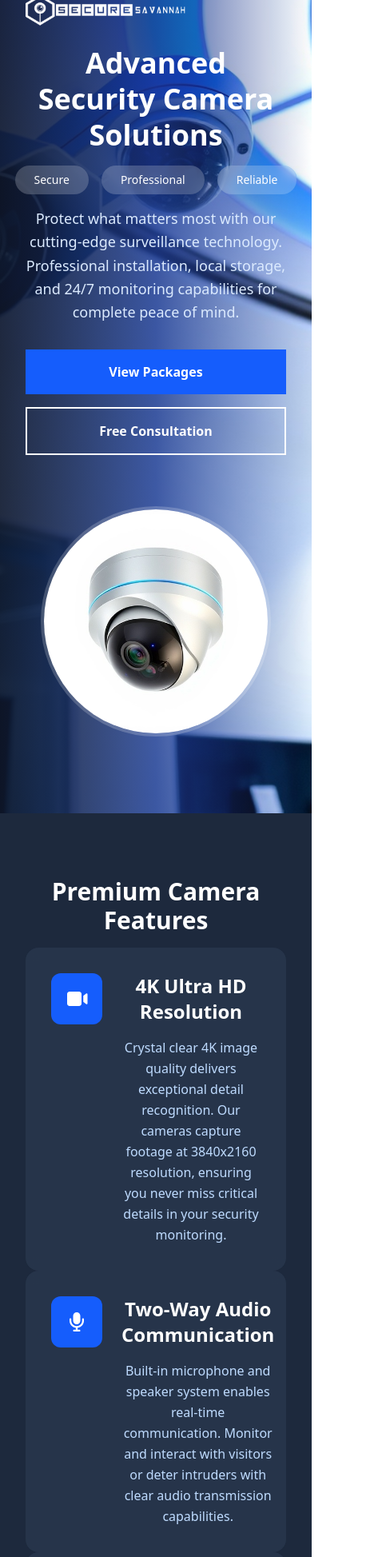
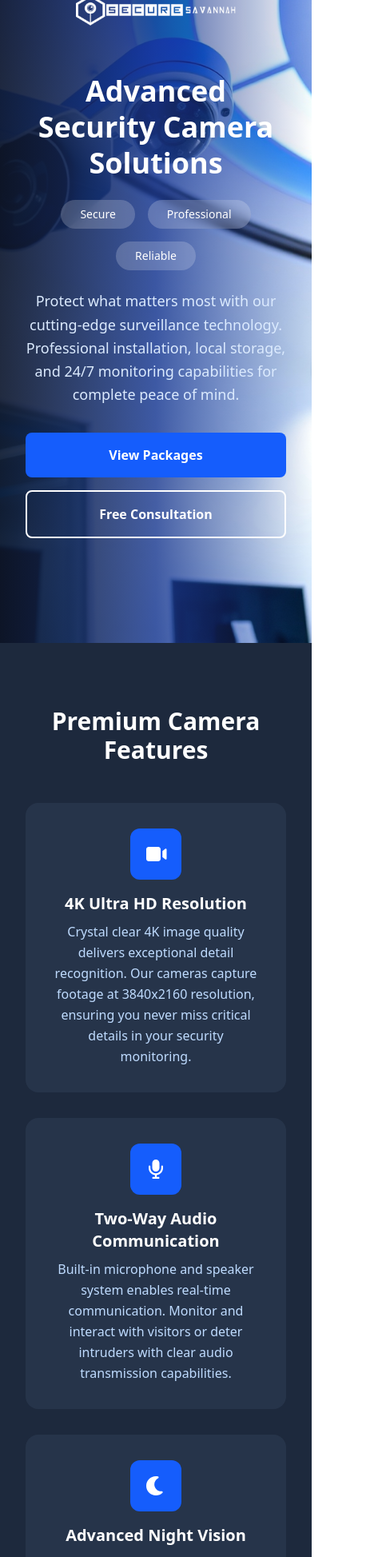
Before and after one commit to fetzsav/securesavannah, a Next.js app: page / in a window 390 px wide. Shown: the part 40-1987 px from the top of the page at 80% size, 483 px wide, since content can reach past the window. Built offline with nearby package versions, Linux system fonts and the light colour scheme.

Commit message:
mobile fixed

```diff
--- a/src/app/home.tsx
+++ b/src/app/home.tsx
@@ -15,6 +15,7 @@ import {
   faEnvelope,
   faGlobe,
   faPhone,
+  faMobileScreenButton,
 } from '@fortawesome/free-solid-svg-icons';
 
 const HomePage: React.FC = () => {
@@ -22,22 +23,25 @@ const [selectedPackage, setSelectedPackage] = useState<string>('');
 return (
 <div className="min-h-screen bg-gradient-to-br from-slate-900 via-blue-900 to-slate-800">
 {/* Hero Section */}
+{/* Hero Section */}
 <div
     className="relative min-h-screen flex items-center justify-center overflow-hidden"
     style={{
-    backgroundImage: `url('/images/splash1.jpg')`, // <-- Updated
+        backgroundImage: `url('/images/splash1.jpg')`,
         backgroundSize: 'cover',
         backgroundPosition: 'center',
         backgroundRepeat: 'no-repeat'
     }}
 >
     <div className="absolute inset-0 bg-gradient-to-r from-slate-900/90 via-blue-900/80 to-transparent"></div>
+
     {/* Header Navigation */}
     <div className="absolute top-0 left-0 right-0 z-20 p-8">
-    <div className="flex justify-between items-center max-w-7xl mx-auto">
+        {/* This container now centers its content on mobile */}
+        <div className="flex justify-center lg:justify-between items-center max-w-7xl mx-auto">
             <div className="flex items-center space-x-4">
                 <Image
-            src="/images/logo.png" // <-- Updated
+                    src="/images/logo.png"
                     alt="SecureSavannah Logo"
                     width={200}
                     height={80}
@@ -45,13 +49,16 @@ return (
             </div>
         </div>
     </div>
+
     {/* Hero Content */}
     <div className="relative z-10 max-w-7xl mx-auto px-8 grid grid-cols-1 lg:grid-cols-2 gap-16 items-center py-24 lg:py-0">
         <div className="text-white text-center lg:text-left">
-        <h1 className="text-4xl md:text-5xl lg:text-6xl font-bold mb-4 leading-tight">
+            <h1 className="text-4xl md:text-5xl lg:text-6xl font-bold mb-6 leading-tight">
                 Advanced Security Camera Solutions
             </h1>
-        <div className="flex space-x-4 mb-4 justify-center lg:justify-start">
+
+            {/* This container now wraps its content and uses gap for spacing */}
+            <div className="flex flex-wrap gap-4 mb-6 justify-center lg:justify-start">
                 <span className="px-6 py-2 bg-white/20 backdrop-blur-sm rounded-full text-white text-sm font-medium">
                     Secure
                 </span>
@@ -62,24 +69,28 @@ return (
                     Reliable
                 </span>
             </div>
+
             <p className="text-lg lg:text-xl text-blue-100 mb-8 leading-relaxed">
                 Protect what matters most with our cutting-edge surveillance technology. Professional installation, local storage, and 24/7 monitoring capabilities for complete peace of mind.
             </p>
+
             <div className="flex flex-col sm:flex-row gap-4 sm:gap-6 justify-center lg:justify-start">
-        <button className="px-8 py-4 bg-blue-600 hover:bg-blue-700 text-white font-semibold !rounded-button whitespace-nowrap cursor-pointer transition-colors">
+                <button className="px-8 py-4 bg-blue-600 hover:bg-blue-700 text-white font-semibold rounded-lg whitespace-nowrap cursor-pointer transition-colors">
                     View Packages
                 </button>
-        <button className="px-8 py-4 border-2 border-white text-white hover:bg-white hover:text-slate-900 font-semibold !rounded-button whitespace-nowrap cursor-pointer transition-colors">
+                <button className="px-8 py-4 border-2 border-white text-white hover:bg-white hover:text-slate-900 font-semibold rounded-lg whitespace-nowrap cursor-pointer transition-colors">
                     Free Consultation
                 </button>
             </div>
         </div>
-    <div className="flex justify-center">
+
+        {/* This second grid item is hidden on mobile and appears on desktop */}
+        <div className="hidden lg:flex justify-center">
              <div className="relative w-72 h-72 lg:w-96 lg:h-96 rounded-full overflow-hidden border-4 border-white/20 backdrop-blur-sm">
                 <Image
-            src="/images/turret_cam.jpg" // <-- Updated
+                    src="/images/turret_cam.jpg"
                     alt="Security Camera"
-            className="object-cover object-top"
+                    className="object-cover"
                     fill
                 />
             </div>
@@ -91,49 +102,56 @@ return (
  <div className="max-w-7xl mx-auto px-8">
   <div className="text-center mb-12 md:mb-16">
    <h2 className="text-3xl md:text-4xl font-bold text-white mb-4">Premium Camera Features</h2>
+  </div>
+
+  {/* This is the grid container */}
+  <div className="grid grid-cols-1 md:grid-cols-2 gap-8">
    {/* HD Feature */}
-        <div className="flex items-start space-x-6 p-8 bg-slate-700/50 rounded-2xl backdrop-blur-sm h-full">
-        <div className="w-16 h-16 bg-blue-600 rounded-xl flex items-center justify-center flex-shrink-0">
+   <div className="bg-slate-700/50 rounded-2xl p-8 flex flex-col items-center md:items-start text-center md:text-left">
+    <div className="w-16 h-16 bg-blue-600 rounded-xl flex items-center justify-center flex-shrink-0 mb-4">
      <FontAwesomeIcon icon={faVideo} className="text-white text-2xl" />
     </div>
     <div>
-            <h3 className="text-2xl font-bold text-white mb-4">4K Ultra HD Resolution</h3>
+     <h3 className="text-xl lg:text-2xl font-bold text-white mb-2">4K Ultra HD Resolution</h3>
      <p className="text-blue-200 leading-relaxed">
       Crystal clear 4K image quality delivers exceptional detail recognition. Our cameras capture footage at 3840x2160 resolution, ensuring you never miss critical details in your security monitoring.
      </p>
     </div>
    </div>
+
    {/* Audio Feature */}
-        <div className="flex items-start space-x-6 p-8 bg-slate-700/50 rounded-2xl backdrop-blur-sm h-full">
-        <div className="w-16 h-16 bg-blue-600 rounded-xl flex items-center justify-center flex-shrink-0">
+   <div className="bg-slate-700/50 rounded-2xl p-8 flex flex-col items-center md:items-start text-center md:text-left">
+    <div className="w-16 h-16 bg-blue-600 rounded-xl flex items-center justify-center flex-shrink-0 mb-4">
      <FontAwesomeIcon icon={faMicrophone} className="text-white text-2xl" />
     </div>
     <div>
-            <h3 className="text-2xl font-bold text-white mb-4">Two-Way Audio Communication</h3>
+     <h3 className="text-xl lg:text-2xl font-bold text-white mb-2">Two-Way Audio Communication</h3>
      <p className="text-blue-200 leading-relaxed">
       Built-in microphone and speaker system enables real-time communication. Monitor and interact with visitors or deter intruders with clear audio transmission capabilities.
      </p>
     </div>
    </div>
+
    {/* Night Vision Feature */}
-        <div className="flex items-start space-x-6 p-8 bg-slate-700/50 rounded-2xl backdrop-blur-sm h-full">
-        <div className="w-16 h-16 bg-blue-600 rounded-xl flex items-center justify-center flex-shrink-0">
+   <div className="bg-slate-700/50 rounded-2xl p-8 flex flex-col items-center md:items-start text-center md:text-left">
+    <div className="w-16 h-16 bg-blue-600 rounded-xl flex items-center justify-center flex-shrink-0 mb-4">
      <FontAwesomeIcon icon={faMoon} className="text-white text-2xl" />
     </div>
     <div>
-            <h3 className="text-2xl font-bold text-white mb-4">Advanced Night Vision</h3>
+     <h3 className="text-xl lg:text-2xl font-bold text-white mb-2">Advanced Night Vision</h3>
      <p className="text-blue-200 leading-relaxed">
       Superior infrared technology provides clear visibility up to 100 feet in complete darkness. Full-color night vision available on select models for enhanced detail recognition.
      </p>
     </div>
    </div>
+
    {/* PTZ Feature */}
-        <div className="flex items-start space-x-6 p-8 bg-slate-700/50 rounded-2xl backdrop-blur-sm h-full">
-        <div className="w-16 h-16 bg-blue-600 rounded-xl flex items-center justify-center flex-shrink-0">
+   <div className="bg-slate-700/50 rounded-2xl p-8 flex flex-col items-center md:items-start text-center md:text-left">
+    <div className="w-16 h-16 bg-blue-600 rounded-xl flex items-center justify-center flex-shrink-0 mb-4">
      <FontAwesomeIcon icon={faArrowsUpDownLeftRight} className="text-white text-2xl" />
     </div>
     <div>
-            <h3 className="text-2xl font-bold text-white mb-4">PTZ Control System</h3>
+     <h3 className="text-xl lg:text-2xl font-bold text-white mb-2">PTZ Control System</h3>
      <p className="text-blue-200 leading-relaxed">
       Remote pan, tilt, and zoom functionality with 360-degree rotation. Control your cameras from anywhere using our mobile app for comprehensive area coverage and tracking.
      </p>
@@ -149,11 +167,13 @@ return (
             <h2 className="text-4xl font-bold text-white mb-4">Professional Installation Packages</h2>
             <p className="text-xl text-blue-200">Complete security solutions tailored to your needs</p>
         </div>
-    <div className="grid grid-cols-3 gap-8 max-w-6xl mx-auto">
+
+        {/* This grid is now responsive: 1 column on mobile, 3 on large screens */}
+        <div className="grid grid-cols-1 lg:grid-cols-3 gap-8 max-w-6xl mx-auto">
             {/* Package 1 */}
             <div className="flex flex-col bg-slate-800/80 backdrop-blur-sm rounded-2xl p-8 border border-slate-700">
                 <div className="relative mb-6">
-            <div className="absolute -top-4 right-0 bg-green-500 text-white text-sm px-3 py-1 rounded-full">Save 15%</div>
+                    <div className="absolute -top-4 -right-4 bg-green-500 text-white text-sm px-3 py-1 rounded-full">Save 15%</div>
                     <h3 className="text-2xl font-bold text-white">Essential Package</h3>
                     <div className="mt-2">
                         <span className="text-lg text-gray-400 line-through">$779</span>
@@ -180,7 +200,7 @@ return (
                 </ul>
                 <button
                     onClick={() => setSelectedPackage('essential')}
-            className={`w-full py-4 font-semibold !rounded-button whitespace-nowrap cursor-pointer transition-colors ${
+                    className={`w-full py-4 font-semibold rounded-lg whitespace-nowrap cursor-pointer transition-colors ${
                     selectedPackage === 'essential'
                         ? 'bg-blue-600 text-white'
                         : 'bg-blue-600 hover:bg-blue-700 text-white'
@@ -189,10 +209,11 @@ return (
                     Get Started
                 </button>
             </div>
+
             {/* Package 2 */}
-        <div className="flex flex-col bg-slate-800/80 backdrop-blur-sm rounded-2xl p-8 border border-blue-500">
+            <div className="flex flex-col bg-slate-800/80 backdrop-blur-sm rounded-2xl p-8 border-2 border-blue-500 shadow-lg shadow-blue-500/20">
                 <div className="relative mb-6">
-            <div className="absolute -top-4 right-0 bg-green-500 text-white text-sm px-3 py-1 rounded-full">Save 15%</div>
+                    <div className="absolute -top-4 -right-4 bg-green-500 text-white text-sm px-3 py-1 rounded-full">Save 15%</div>
                     <h3 className="text-2xl font-bold text-white">Professional Package</h3>
                     <div className="mt-2">
                         <span className="text-lg text-gray-400 line-through">$1,559</span>
@@ -219,7 +240,7 @@ return (
                 </ul>
                 <button
                     onClick={() => setSelectedPackage('professional')}
-            className={`w-full py-4 font-semibold !rounded-button whitespace-nowrap cursor-pointer transition-colors ${
+                    className={`w-full py-4 font-semibold rounded-lg whitespace-nowrap cursor-pointer transition-colors ${
                     selectedPackage === 'professional'
                         ? 'bg-blue-600 text-white'
                         : 'bg-blue-600 hover:bg-blue-700 text-white'
@@ -228,6 +249,7 @@ return (
                     Get Started
                 </button>
             </div>
+
             {/* Custom Installation Package */}
             <div className="flex flex-col bg-gradient-to-br from-blue-600 to-blue-800 backdrop-blur-sm rounded-2xl p-8 border border-blue-400">
                 <div className="mb-6">
@@ -254,7 +276,7 @@ return (
                 </ul>
                 <button
                     onClick={() => setSelectedPackage('custom')}
-            className="w-full py-4 bg-white text-blue-600 font-semibold !rounded-button whitespace-nowrap cursor-pointer hover:bg-blue-50 transition-colors"
+                    className="w-full py-4 bg-white text-blue-600 font-semibold rounded-lg whitespace-nowrap cursor-pointer hover:bg-blue-50 transition-colors"
                 >
                     Schedule Consultation
                 </button>
@@ -263,59 +285,78 @@ return (
         <div className="text-center mt-12">
             <p className="text-blue-200 text-lg">
                 All packages include local recording storage - no cloud subscription required.
-        <span className="font-semibold text-white"> You own your data... because that&apos;s true security.</span>
+                <span className="font-semibold text-white"> You own your data... because that's true security.</span>
             </p>
             <p className="text-blue-200 mt-4">
-        Limited time offer: Save 15% on Essential and Professional packages
+                Limited time offer: Save 15% on Essential and Professional packages. Offer ends August 31st, 2025.
             </p>
         </div>
     </div>
 </div>
 {/* System Options Section */}
-<div className="py-20 bg-slate-800">
+<div className="py-20 bg-slate-900">
     <div className="max-w-7xl mx-auto px-8">
-    <div className="grid grid-cols-2 gap-16 items-center">
+        <div className="grid grid-cols-1 lg:grid-cols-2 gap-12 md:gap-16 items-center">
+            {/* Left Column: Text Content */}
             <div>
-        <h2 className="text-4xl font-bold text-white mb-8">Understanding Your Security System Options</h2>
-        <div className="space-y-6">
-            <div className="flex items-center space-x-4">
-            <div className="w-12 h-12 bg-blue-600 rounded-lg flex items-center justify-center">
-                <FontAwesomeIcon icon={faHome} className="text-white" />
+                <h2 className="text-3xl lg:text-4xl font-bold text-white mb-8">Understanding Your Security System Options</h2>
+
+                {/* This is now a 2x2 responsive grid for the features */}
+                <div className="grid grid-cols-1 sm:grid-cols-2 gap-8">
+                    {/* Item 1: Indoor Monitoring */}
+                    <div className="flex items-start space-x-4">
+                        <div className="w-12 h-12 bg-blue-600 rounded-lg flex items-center justify-center flex-shrink-0">
+                            <FontAwesomeIcon icon={faHome} className="text-white text-xl" />
                         </div>
                         <div>
-                <h3 className="text-xl font-semibold text-white">Indoor Monitoring</h3>
-                <p className="text-blue-200">Comprehensive interior surveillance coverage</p>
+                            <h3 className="text-xl font-semibold text-white mb-1">Indoor Monitoring</h3>
+                            <p className="text-blue-200">Comprehensive interior surveillance coverage to keep an eye on what matters most inside.</p>
                         </div>
                     </div>
-            <div className="flex items-center space-x-4">
-            <div className="w-12 h-12 bg-blue-600 rounded-lg flex items-center justify-center">
-                <FontAwesomeIcon icon={faBrain} className="text-white" />
+
+                    {/* Item 2: AI Object Detection */}
+                    <div className="flex items-start space-x-4">
+                        <div className="w-12 h-12 bg-blue-600 rounded-lg flex items-center justify-center flex-shrink-0">
+                            <FontAwesomeIcon icon={faBrain} className="text-white text-xl" />
                         </div>
                         <div>
-                <h3 className="text-xl font-semibold text-white">AI Object Detection</h3>
-                <p className="text-blue-200">Smart recognition and automated alerts</p>
+                            <h3 className="text-xl font-semibold text-white mb-1">AI Object Detection</h3>
+                            <p className="text-blue-200">Smart recognition to reduce false alerts and provide meaningful notifications.</p>
                         </div>
                     </div>
-            <div className="flex items-center space-x-4">
-            <div className="w-12 h-12 bg-blue-600 rounded-lg flex items-center justify-center">
-                <FontAwesomeIcon icon={faTree} className="text-white" />
+
+                    {/* Item 3: Outdoor Protection */}
+                    <div className="flex items-start space-x-4">
+                        <div className="w-12 h-12 bg-blue-600 rounded-lg flex items-center justify-center flex-shrink-0">
+                            <FontAwesomeIcon icon={faTree} className="text-white text-xl" />
                         </div>
                         <div>
-                <h3 className="text-xl font-semibold text-white">Outdoor Protection</h3>
-                <p className="text-blue-200">Weather-resistant perimeter security</p>
+                            <h3 className="text-xl font-semibold text-white mb-1">Outdoor Protection</h3>
+                            <p className="text-blue-200">Weather-resistant cameras designed to secure your property's perimeter.</p>
+                        </div>
+                    </div>
+
+                    {/* --- NEW 4th ITEM --- */}
+                    <div className="flex items-start space-x-4">
+                        <div className="w-12 h-12 bg-blue-600 rounded-lg flex items-center justify-center flex-shrink-0">
+                            <FontAwesomeIcon icon={faMobileScreenButton} className="text-white text-xl" />
+                        </div>
+                        <div>
+                            <h3 className="text-xl font-semibold text-white mb-1">Remote Mobile Access</h3>
+                            <p className="text-blue-200">Monitor live feeds and control your system from anywhere with our intuitive mobile app.</p>
                         </div>
                     </div>
                 </div>
             </div>
-        <div className="relative">
-        <div className="relative w-full h-96 rounded-2xl overflow-hidden">
+
+            {/* Right Column: Image */}
+            <div className="relative w-full h-72 md:h-96 rounded-2xl overflow-hidden shadow-lg">
                 <Image
-            src="/images/splash2.jpg" // <-- Updated
-            alt="Security System Setup"
+                    src="/images/splash2.jpg"
+                    alt="Security monitoring station with multiple screens"
                     className="object-cover object-top"
                     fill
                 />
-        </div>
             </div>
         </div>
     </div>
@@ -324,7 +365,10 @@ return (
 <div className="py-20 bg-gradient-to-br from-blue-900 to-slate-900">
     <div className="max-w-4xl mx-auto px-8 text-center">
         <h2 className="text-4xl font-bold text-white mb-8">Ready to Secure Your Property?</h2>
-    <div className="grid grid-cols-3 gap-8 mb-12">
+
+        {/* This grid is now responsive */}
+        <div className="grid grid-cols-1 md:grid-cols-3 gap-8 mb-12">
+            {/* Email Card */}
             <div className="bg-slate-800/50 backdrop-blur-sm rounded-2xl p-8">
                 <div className="w-16 h-16 bg-blue-600 rounded-full flex items-center justify-center mx-auto mb-4">
                     <FontAwesomeIcon icon={faEnvelope} className="text-white text-xl" />
@@ -332,6 +376,8 @@ return (
                 <h3 className="text-xl font-semibold text-white mb-2">Email Us</h3>
                 <p className="text-blue-200">info@securesavannah.com</p>
             </div>
+
+            {/* Website Card */}
             <div className="bg-slate-800/50 backdrop-blur-sm rounded-2xl p-8">
                 <div className="w-16 h-16 bg-blue-600 rounded-full flex items-center justify-center mx-auto mb-4">
                     <FontAwesomeIcon icon={faGlobe} className="text-white text-xl" />
@@ -339,6 +385,8 @@ return (
                 <h3 className="text-xl font-semibold text-white mb-2">Visit Website</h3>
                 <p className="text-blue-200">www.securesavannah.com</p>
             </div>
+
+            {/* Phone Card */}
             <div className="bg-slate-800/50 backdrop-blur-sm rounded-2xl p-8">
                 <div className="w-16 h-16 bg-blue-600 rounded-full flex items-center justify-center mx-auto mb-4">
                     <FontAwesomeIcon icon={faPhone} className="text-white text-xl" />
@@ -347,13 +395,18 @@ return (
                 <p className="text-blue-200">(912) 310-7665</p>
             </div>
         </div>
+
+        {/* Free Consultation CTA */}
         <div className="bg-blue-600 rounded-2xl p-8">
             <h3 className="text-2xl font-bold text-white mb-4">FREE SECURITY CONSULTATION</h3>
             <p className="text-blue-100 text-lg mb-6">
                 Schedule your complimentary security assessment and receive a customized protection plan for your property.
             </p>
-        <button className="px-8 py-4 bg-white text-blue-600 font-semibold !rounded-button whitespace-nowrap cursor-pointer hover:bg-blue-50 transition-colors">
-        Schedule Free Consultation
+                <button
+                    onClick={() => setSelectedPackage('custom')}
+                    className="w-full py-4 bg-white text-blue-600 font-semibold rounded-lg whitespace-nowrap cursor-pointer hover:bg-blue-50 transition-colors"
+                >
+                    Schedule Consultation
                 </button>
         </div>
     </div>
```
Lines whose indentation alone changed are shown as unchanged.
